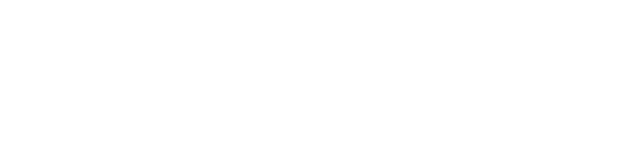
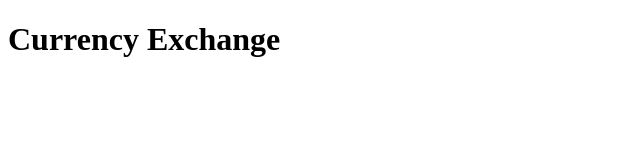
Before and after one commit to GBProductions/Currency-Exchange, a plain HTML site: page src/index.html in a window 1280 px wide. Shown: the whole page, without its empty margins (0-640 px from the left). Drawn offline with Linux system fonts and the light colour scheme.

Commit message:
Import files, populate html.

```diff
--- a/src/index.html
+++ b/src/index.html
@@ -1 +1,14 @@
 <!DOCTYPE html>
+<html lang="en_US">
+<head>
+<title>Currency Exchange</title>
+</head>
+<body>
+<div class="jumbotron">
+  <h1>Currency Exchange</h1>
+
+</div>
+
+
+</body>
+</html>
--- a/src/main.js
+++ b/src/main.js
@@ -0,0 +1,4 @@
+import $ from "jquery";
+import "bootstrap";
+import "bootstrap/dist/css/bootstrap.min.css";
+import "./css/styles.css";
```
